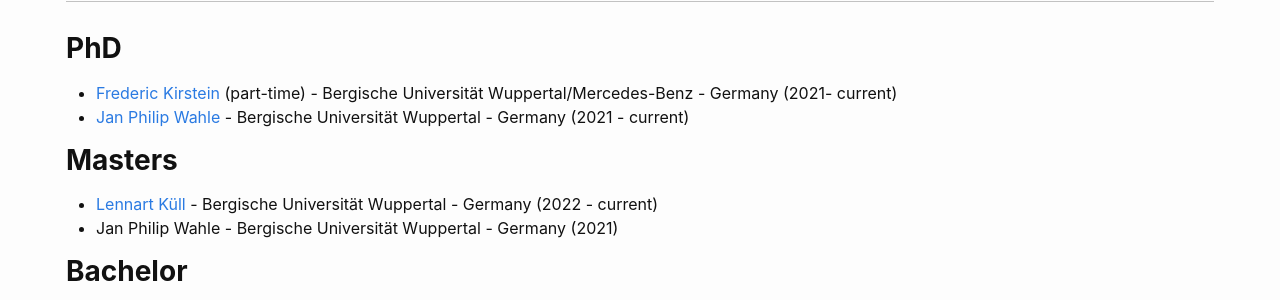
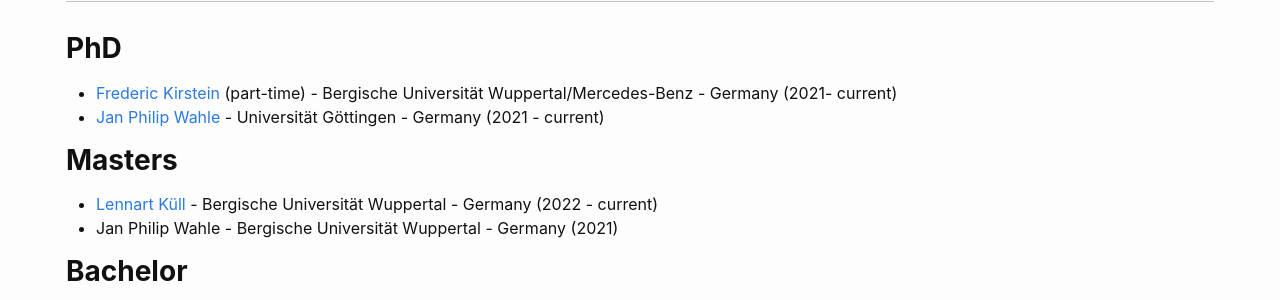
Before and after one commit to truas/truas, a Jekyll site: the page built from students.md, in a window 1280 px wide. Shown: the part 234-534 px from the top of the page. Built offline with Jekyll 4.4.1, drawn with Linux system fonts in a browser that asks for light colours.

Commit message:
students update

```diff
--- a/students.md
+++ b/students.md
@@ -5,7 +5,7 @@ permalink: /students/
 ---
 ### **PhD**
 - [Frederic Kirstein](https://de.linkedin.com/in/frederic-kirstein) (part-time) - Bergische Universität Wuppertal/Mercedes-Benz - Germany (2021- current)
-- [Jan Philip Wahle](https://wahle.ai/) - Bergische Universität Wuppertal - Germany (2021 - current)
+- [Jan Philip Wahle](https://wahle.ai/) - Universität Göttingen - Germany (2021 - current)
 
 ### **Masters**
 - [Lennart Küll](https://www.linkedin.com/in/lennart-k%C3%BCll-2140a9203/) - Bergische Universität Wuppertal - Germany (2022 - current)
```
